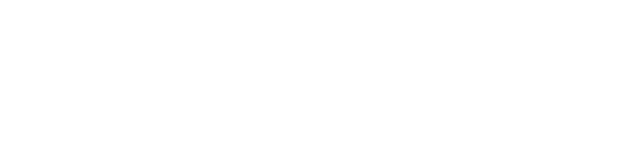
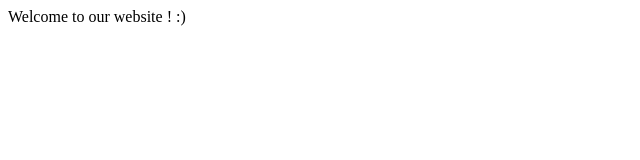
Before and after one commit to amanPriyank/demo, a plain HTML site: page index.html in a window 1280 px wide. Shown: the whole page, without its empty margins (0-640 px from the left). Drawn offline with Linux system fonts and the light colour scheme.

Commit message:
Body added in index

```diff
--- a/index.html
+++ b/index.html
@@ -6,6 +6,6 @@
     <title>Document</title>
 </head>
 <body>
-
+    Welcome to our website ! :)
 </body>
 </html>
```
